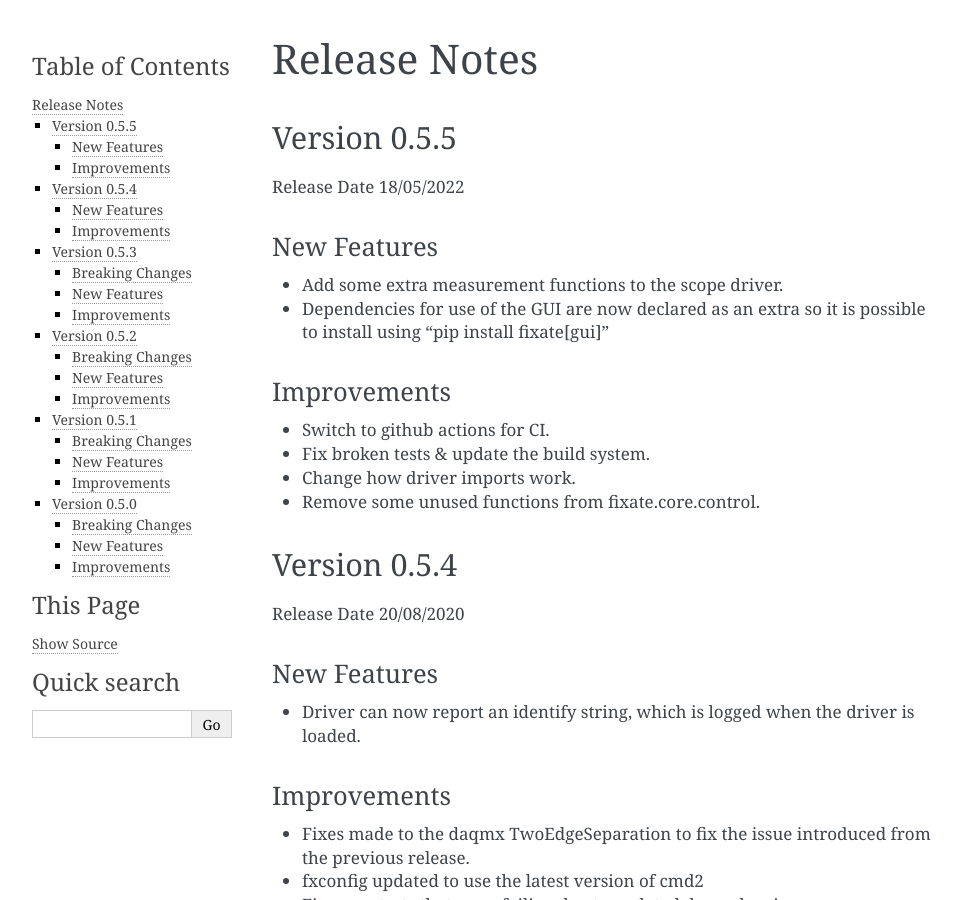
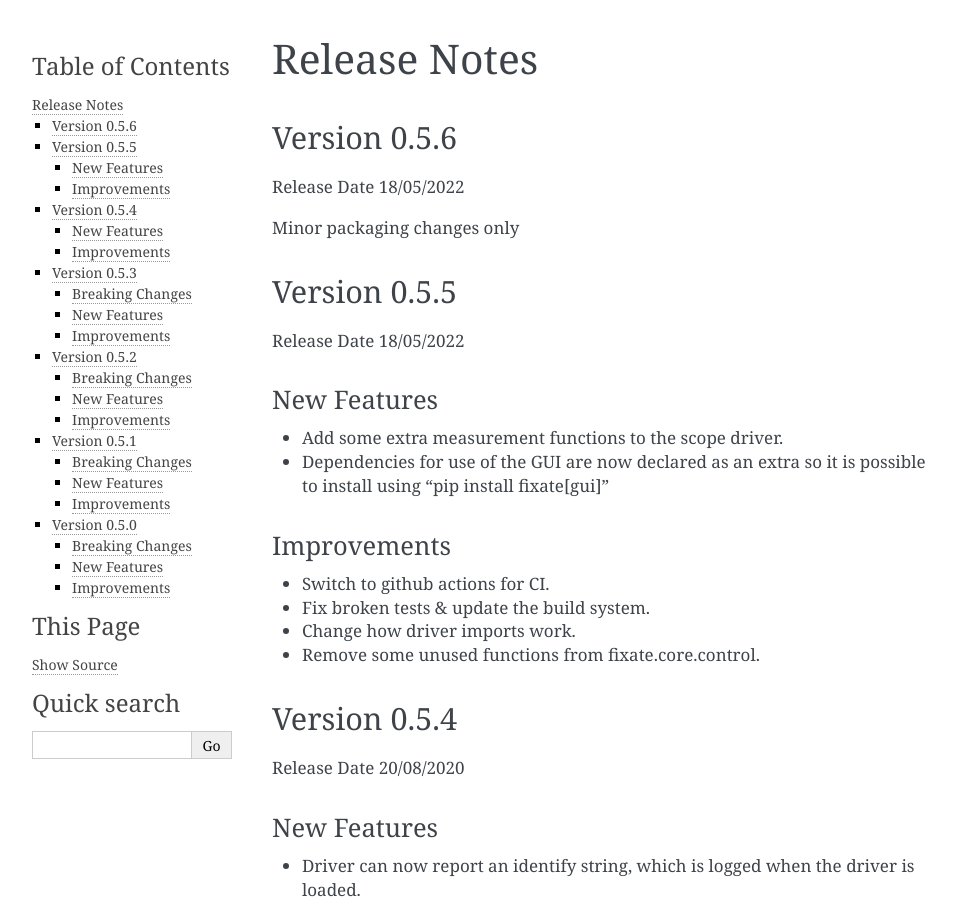
Before and after one commit to PyFixate/Fixate, a Sphinx documentation site: the page built from docs/source/release-notes.rst, in a window 1280 px wide and 900 px high. Shown: the whole window, without its empty margins (148-1108 px from the left). Built offline with Sphinx 7.4.7, drawn with Linux system fonts in a browser that asks for light colours.

Commit message:
fix minor packaging issue

```diff
--- a/docs/source/release-notes.rst
+++ b/docs/source/release-notes.rst
@@ -1,6 +1,13 @@
 ==================================
 Release Notes
 ==================================
+*************
+Version 0.5.6
+*************
+Release Date 18/05/2022
+
+Minor packaging changes only
+
 *************
 Version 0.5.5
 *************
--- a/setup.cfg
+++ b/setup.cfg
@@ -4,6 +4,7 @@ author = Ryan Parry-Jones
 author_email = ryanspj+github@gmail.com
 description = Framework for hardware test fixtures and automated test environments
 long_description = file: README.md
+long_description_content_type = text/markdown
 classifiers =
     Development Status :: 4 - Beta
     Intended Audience :: Manufacturing
--- a/src/fixate/__init__.py
+++ b/src/fixate/__init__.py
@@ -1 +1 @@
-__version__ = "0.5.5"
+__version__ = "0.5.6"
```
